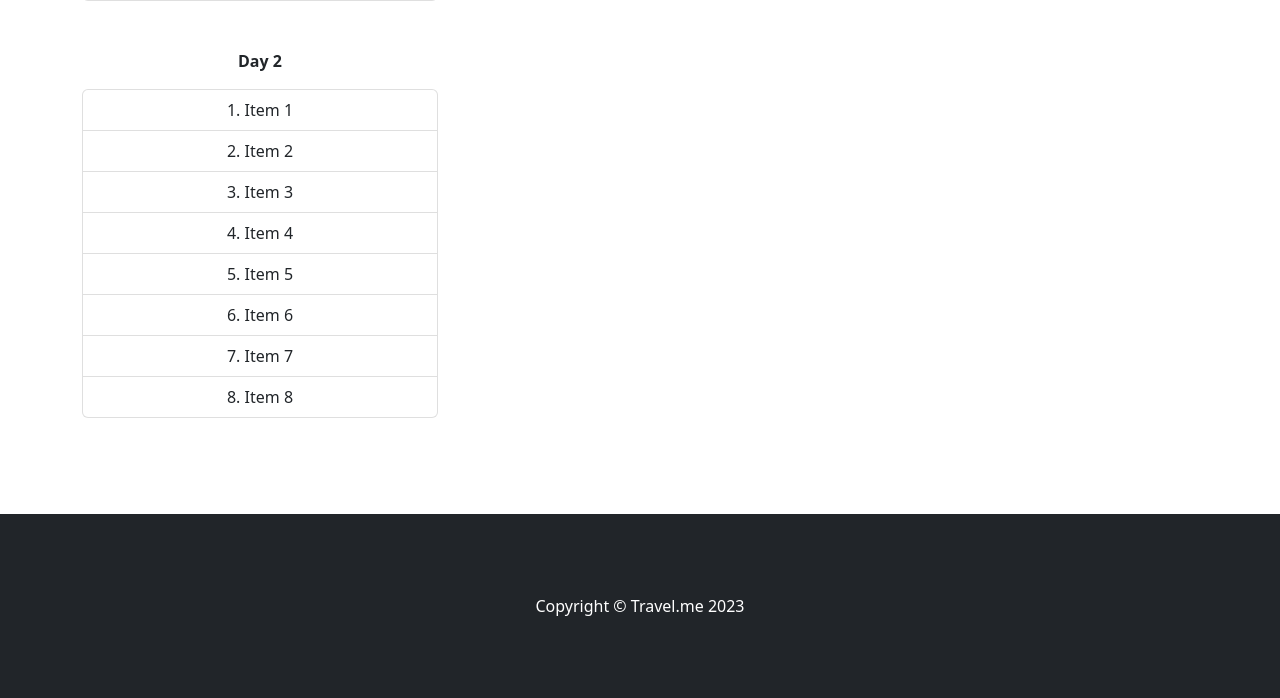
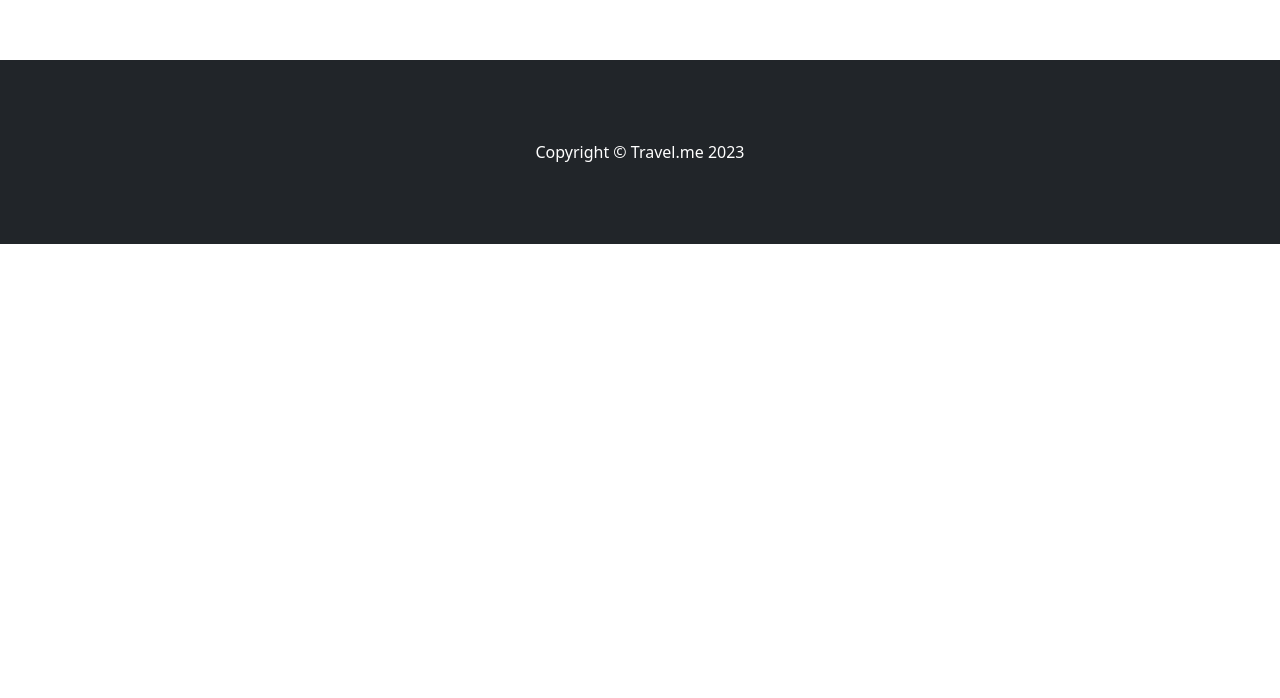
Before and after one commit to Matthews121212/travel.me, a PHP site: page /newtravel.php in a window 1280 px wide. Shown: the part 800-1498 px from the top of the page. After the commit the page ends 1044 px from the top, so only its background shows below. Run offline with PHP 8.4, Linux system fonts and the light colour scheme; some libraries are stand-ins or nearby versions.

Commit message:
add days to itinerary, add place button to list

```diff
--- a/css/mystyles.css
+++ b/css/mystyles.css
@@ -74,8 +74,3 @@
 #map {
   height: 300px;
 }
-
-
-.list-search-element{
-
-}
--- a/index.php
+++ b/index.php
@@ -21,7 +21,7 @@
                         <form class="d-inline-flex mx-1" role="search">
                             <input class="form-control me-2" type="search" placeholder="Search" aria-label="Search" required>
                             <button onclick="addDays(-1)" class="btn-secondary btn mx-1" type="button"> <span class="material-symbols-outlined"> do_not_disturb_on </span> </button>
-                            <input type="text" pattern="[0-9]+" oninput="this.value = this.value.replace(/[^0-9]/g, '')" value="1" placeholder="Days" id="quantity" name="quantity" class="form-control mx-1"  required>
+                            <input type="text" pattern="[0-9]+" oninput="this.value = this.value.replace(/[^0-9]/g, '')" value="1" placeholder="Days" id="quantity" name="quantity" class="form-control mx-1"  disabled required>
                             <button onclick="addDays(1)" class="btn-secondary btn mx-1" type="button"> <span class="material-symbols-outlined"> add_circle </span> </button>
                             <button class="btn-primary btn mx-1 " type="submit">Search</button>
                             <button class="btn-primary btn mx-1" type="submit">Find</button>
--- a/js/scripts.js
+++ b/js/scripts.js
@@ -1,3 +1,9 @@
+//Global variables
+var itineraryDays = 1;
+var itinerary = [];
+var day1 = [];
+itinerary.push(day1);
+
 function addDays(days) {
     let inputField = $("#quantity");
     let newDays = parseInt(inputField.val()) + days;
@@ -5,11 +11,9 @@ function addDays(days) {
     inputField.val(newDays);
 }
 
-// Create map
+
+function createMap(){
     var map = L.map('map').setView([41.8902338,12.4907832], 13);
-let searchList  = new Array();
-var elementList
-
     // Map layer
     L.tileLayer('https://tile.openstreetmap.org/{z}/{x}/{y}.png', {
         maxZoom: 19,
@@ -21,6 +25,8 @@ var foro = L.marker([41.8903461,12.4895719]).addTo(map)
         .openPopup();
 
     // per cancellarlo basta fare foro.remove()
+}
+
 
 function findPlace(){
     if(document.getElementById("search-place").value.length <=3)
@@ -29,13 +35,42 @@ function findPlace(){
     $(".list-search-element").remove();
 
     const place = encodeURI(document.getElementById("search-place").value);
-    console.log('https://nominatim.openstreetmap.org/search?q='+place+'&format=json&addressdetails=1$limit=10');
-    $.getJSON('https://nominatim.openstreetmap.org/search?q='+place+'&format=json&addressdetails=1&limit=10', function(data) {
-        var items = [];
-
-
+    $.getJSON('https://nominatim.openstreetmap.org/search?q='+place+'&format=json&addressdetails=1&accept-language=en&limit=10', function(data) {
+        $(".list-result").append('<li class="list-group-item list-search-element"><div class="row"><div class="col fw-bolder">Select Day: </div><div class="col"><input min="1" max="365" value="1" type="number" id="numberDays" class="form-control" onKeyDown="return false" style="width: 5em"></div></div></li>');
         $.each( data, function(key, val) {
-            $(".list-result").append('<li class="list-group-item list-search-element" >' + val["display_name"] + "</li>" )
+            var parameter = val["display_name"].replace(/'/g, "")+'&'+val["lat"] +','+val["lon"]+'';
+            $(".list-result").append('<li class="list-group-item list-search-element" ><div class="row"><div class="col">' + val["display_name"] + '</div><div class="col"><button type="button" id="add-button" onclick="addPlaceToDay(\''+parameter+'\')" class="btn-primary btn">Add</button></div></div></li>');
           });
     })
 }
+
+
+function addItineraryDays(days) {
+
+    if(days==1){
+        var day = [];
+        itineraryDays++;
+        $(".add-day-1").append('<div class="row py-3 add-day-'+itineraryDays+'"><label class="ft-2 fw-bolder py-3">Day '+itineraryDays+'</label><div class="container"><ul class="list-group list-group-numbered item-day-'+itineraryDays+'"></ul></div></div>');
+        itinerary.push(day);
+    }
+    else if(days==-1 && itineraryDays>1){
+        $(".add-day-"+itineraryDays+"").remove();
+        itinerary.pop();
+        itineraryDays--;
+    }
+}
+
+function addPlaceToDay(parameter){
+    var place = parameter.split('&');
+    console.log(place[0]);
+    var inputNumber = parseInt(document.getElementById("numberDays").value);
+    if(inputNumber>itineraryDays){
+        alert(`Select Days error! Your itinerary is only ${itineraryDays} days long!`);
+        return false;
+    }
+    else{
+        $(".item-day-"+inputNumber+"").append('<li class="list-group-item">'+place[0]+'</li>');
+        console.log(itinerary[inputNumber-1]);
+        itinerary[inputNumber-1].push(parameter);
+    }
+}
--- a/newtravel.php
+++ b/newtravel.php
@@ -6,7 +6,7 @@
     <title>Travel.me - MyArea</title>
 </head>
 
-<body>
+<body onload="createMap()">
     <?php include_once "assets/navbar.php" ?>
 
     <!-- Content section-->
@@ -21,34 +21,10 @@
                         <button onclick="addItineraryDays(1)" class="btn-secondary btn mx-1" type="button"> <span class="material-symbols-outlined"> add_circle </span> </button>
                     </form>
                 </div>
-                <div class="row py-3">
+                <div class="row py-3 add-day-1">
                     <label class="ft-2 fw-bolder py-3">Day 1</label>
                     <div class="container">
-                        <ul class="list-group list-group-numbered">
-                            <li class="list-group-item">Item 1</li>
-                            <li class="list-group-item">Item 2</li>
-                            <li class="list-group-item">Item 3</li>
-                            <li class="list-group-item">Item 4</li>
-                            <li class="list-group-item">Item 5</li>
-                            <li class="list-group-item">Item 6</li>
-                            <li class="list-group-item">Item 7</li>
-                            <li class="list-group-item">Item 8</li>
-                        </ul>
-                    </div>
-                </div>
-                <div class="row py-3">
-
-                    <label class="ft-2 fw-bolder py-3">Day 2</label>
-                    <div class="container">
-                        <ul class="list-group list-group-numbered">
-                            <li class="list-group-item">Item 1</li>
-                            <li class="list-group-item">Item 2</li>
-                            <li class="list-group-item">Item 3</li>
-                            <li class="list-group-item">Item 4</li>
-                            <li class="list-group-item">Item 5</li>
-                            <li class="list-group-item">Item 6</li>
-                            <li class="list-group-item">Item 7</li>
-                            <li class="list-group-item">Item 8</li>
+                        <ul class="list-group list-group-numbered item-day-1">
                         </ul>
                     </div>
                 </div>
@@ -57,8 +33,8 @@
                 <label class="display-5 fw-bolder py-5">Search a new place</label>
                 <div class="container py-3">
                     <div class="input-group">
-                        <input type="search" onchange=findPlace() class="form-control rounded" placeholder="Search a new place" aria-label="Search" aria-describedby="search-addon" id="search-place" />
-                        <button type="button" onclick=findPlace() class="btn btn-outline-primary">search</button>
+                        <input type="search" onchange="findPlace()" class="form-control rounded" placeholder="Search a new place" aria-label="Search" aria-describedby="search-addon" id="search-place" />
+                        <button type="button" onclick="findPlace()" class="btn-primary btn mx-1">search</button>
                     </div>
                 </div>
                 <div class="container">
--- a/search.php
+++ b/search.php
@@ -5,7 +5,7 @@
         <title>Travel.me</title>
     </head>
 
-    <body>
+    <body onload="createMap()">
         <?php include_once "assets/navbar.php" ?>
 
         <div id="map"></div>
```
Lines whose indentation alone changed are shown as unchanged.
